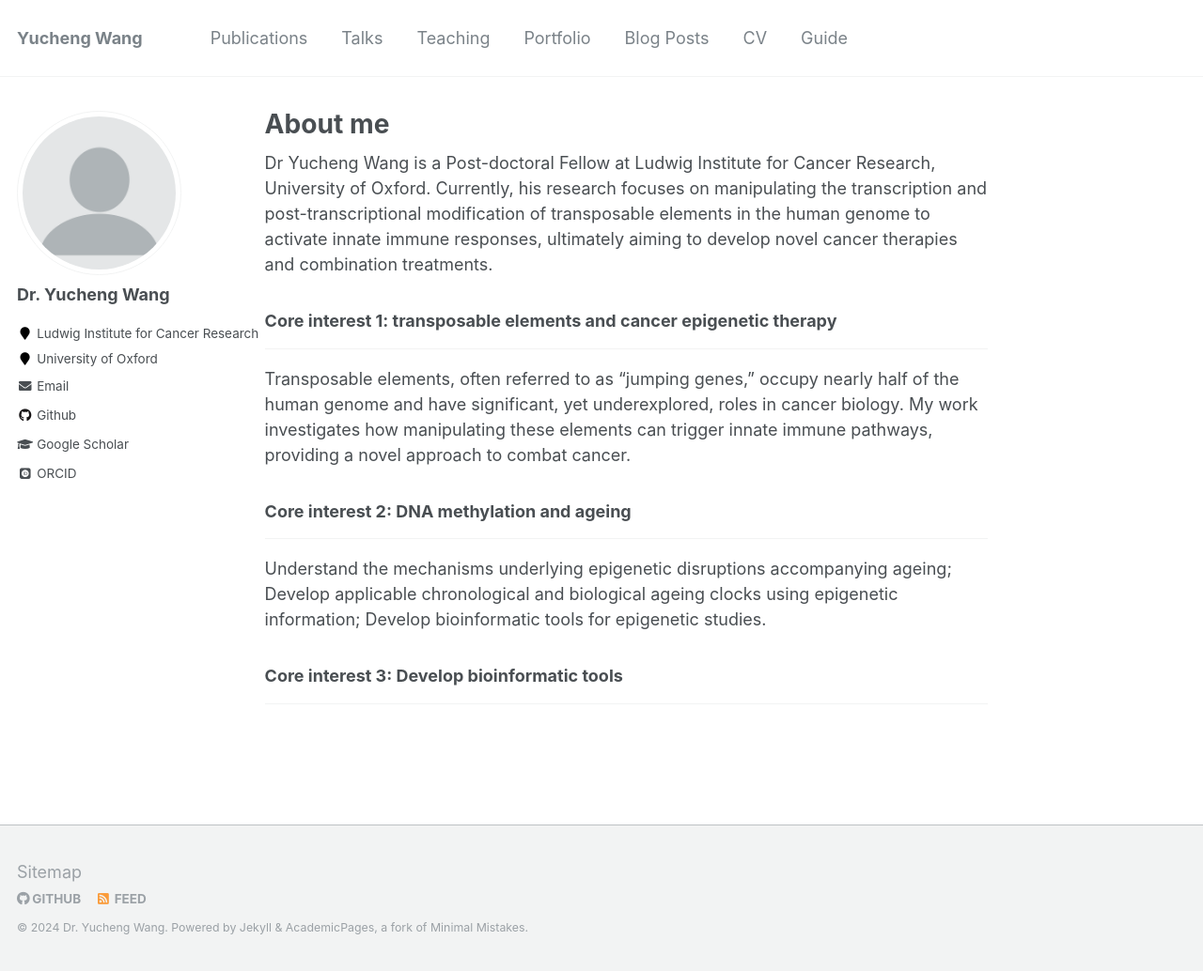
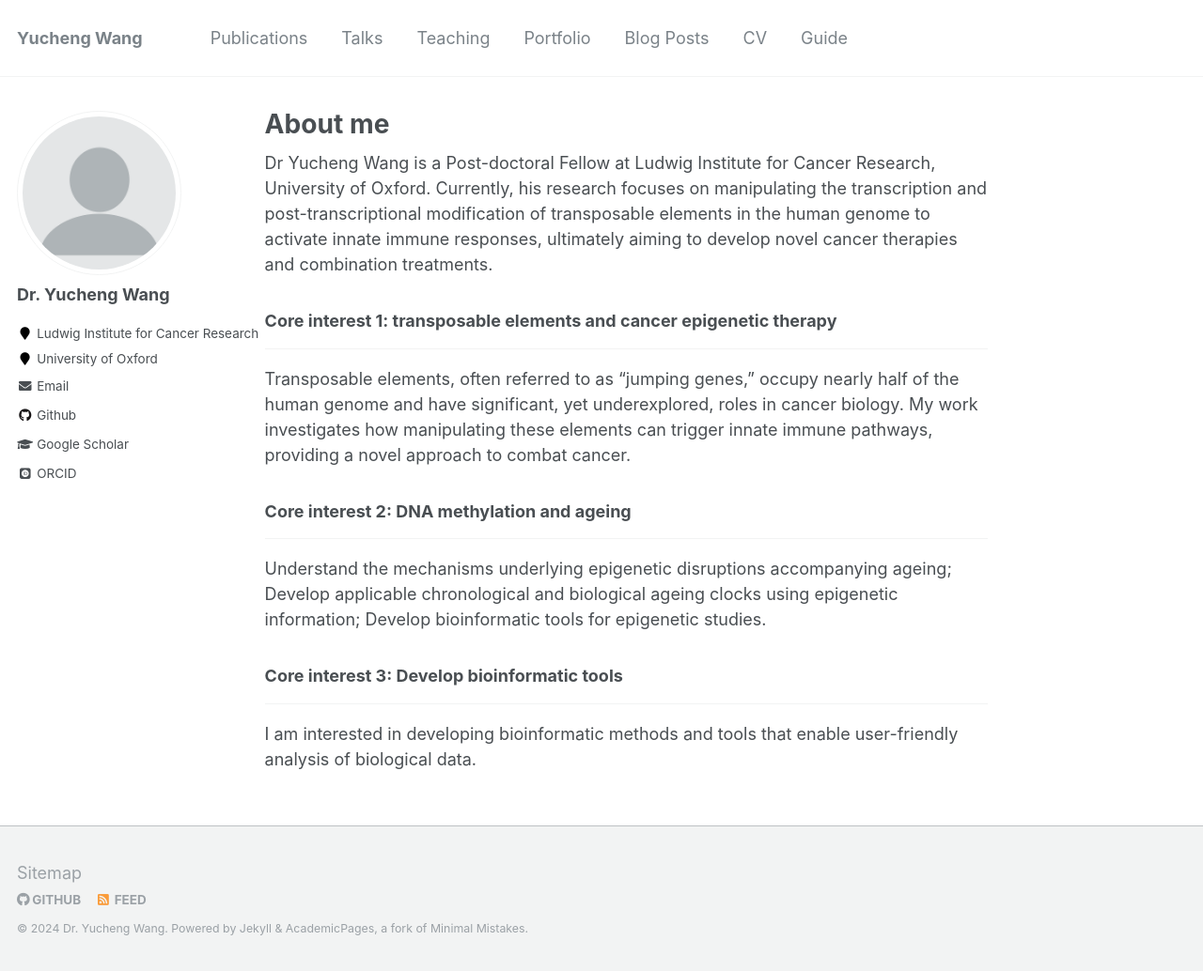
Before and after one commit to yiluyucheng/yiluyucheng.github.io, a Jekyll site: the page built from _pages/about.md, in a window 1280 px wide and 1034 px high. Shown: the whole window at 94% size. Built offline with Jekyll 4.4.1, drawn with Linux system fonts in a browser that asks for light colours; some web fonts are replaced.

Commit message:
Update about.md

```diff
--- a/_pages/about.md
+++ b/_pages/about.md
@@ -20,3 +20,4 @@ Understand the mechanisms underlying epigenetic disruptions accompanying ageing;
 
 ### Core interest 3: Develop bioinformatic tools
 ------
+I am interested in developing bioinformatic methods and tools that enable user-friendly analysis of biological data.
```
